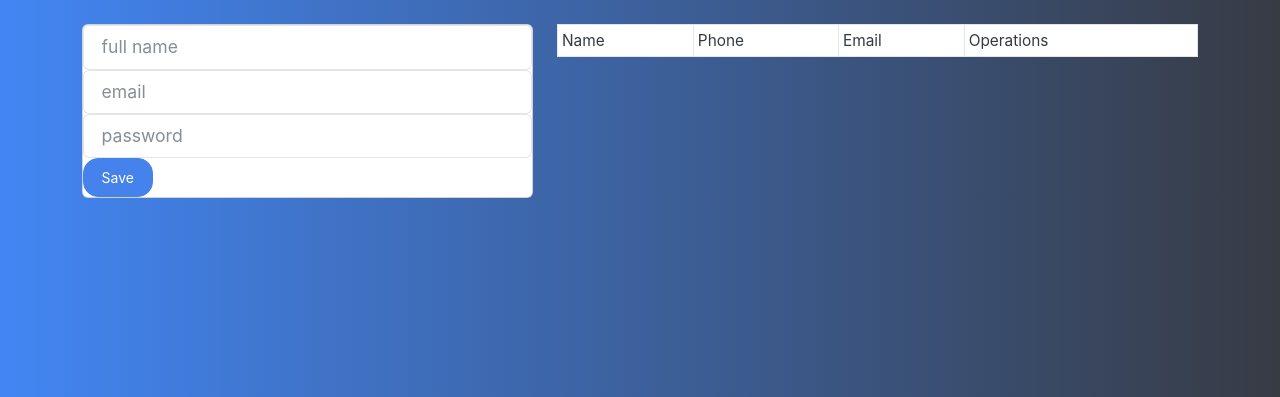
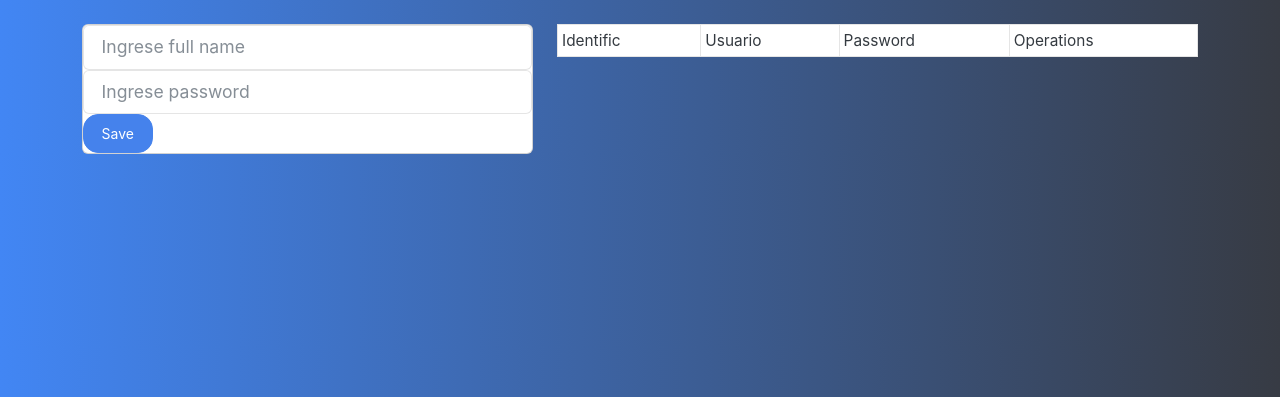
Before and after one commit to DeiviRep/PWEB-PYTHON-FLASK, a Flask app: page / in a window 1280 px wide. Shown: the part 39-436 px from the top of the page. Run offline with Flask 2, Linux system fonts and the light colour scheme; data that the repository does not hold is empty; some libraries are stand-ins or nearby versions.

Commit message:
C2 Modificacion de login

```diff
--- a/App.py
+++ b/App.py
@@ -26,7 +26,7 @@ app.secret_key= 'mysecretkey'
 @app.route('/')
 def Index():
     cur = mysql.connection.cursor()
-    cur.execute('SELECT * FROM user')
+    cur.execute('SELECT * FROM login')
     data = cur.fetchall()
     return render_template('index.html',contacts = data)#retornamos o renderisamos plantilla
 
@@ -36,10 +36,9 @@ def add_contact():
     if request.method == 'POST':
         usuario = request.form['usuario']
         password = request.form['password']
-        email = request.form['email']
         #cursor es para manejar nuestra coneccion
         cur = mysql.connection.cursor()
-        cur.execute('INSERT INTO user(usuario,email,contraseña) VALUES(%s,%s,aes_encrypt(%s,"toto"));',(usuario,email,password))
+        cur.execute('INSERT INTO login(usuario,password) VALUES(%s,aes_encrypt(%s,"toto"));',(usuario,password))
         #cur.execute('INSERT INTO user(usuario,email,contraseña) VALUES(%s,%s,%s);',(usuario,email,password))
         mysql.connection.commit()
         flash('contacto added succesfull')
@@ -49,7 +48,7 @@ def add_contact():
 @app.route('/edit/<id>')
 def get_contact(id):
     cur = mysql.connection.cursor()
-    cur.execute('SELECT * FROM user WHERE id = {0};'.format(id))
+    cur.execute('SELECT * FROM login WHERE id_l = {0};'.format(id))
     data = cur.fetchall()
     return render_template('edit.html',contact = data[0])
 
@@ -58,15 +57,13 @@ def update_contact(id):
      if request.method == 'POST':
         usuario = request.form['usuario']
         password = request.form['password']
-        email = request.form['email']
         cur = mysql.connection.cursor()
         cur.execute("""
-            UPDATE user
+            UPDATE login
             SET usuario = %s,
-                contraseña = %s,
-                email = %s
-            WHERE id = %s
-                """,(usuario,password,email,id))
+                password = %s
+            WHERE id_l = %s
+                """,(usuario,password,id))
         mysql.connection.commit()
         flash('Contact Update Successfully')
         return redirect(url_for('Index'))
@@ -74,17 +71,18 @@ def update_contact(id):
 @app.route('/delete/<string:id>')
 def delete_contact(id):
     cur = mysql.connection.cursor()
-    cur.execute('DELETE FROM user where id= {0};'.format(id))
+    cur.execute('DELETE FROM login where id_l= {0};'.format(id))
     mysql.connection.commit()
     flash('delete with succesfull')
     return redirect(url_for('Index'))
 data = 'jabon'
+
 #@app.route('/encript')
-def encryptar(key, data):
-    cipher = AES.new(key, AES.MODE_EAX)
-    ciphertext, tag = cipher.encrypt_and_digest(data)
-    print(data)
-    return cipher.nonce + tag + ciphertext
+# def encryptar(key, data):
+#     cipher = AES.new(key, AES.MODE_EAX)
+#     ciphertext, tag = cipher.encrypt_and_digest(data)
+#     print(data)
+#     return cipher.nonce + tag + ciphertext
 #codigo para iniciar el servidor #debug reinicia cada ves que entramos a la pag web
 if __name__ == '__main__':
     app.run(port = 3000, debug = True)
--- a/templates/edit.html
+++ b/templates/edit.html
@@ -9,13 +9,10 @@
                     <input class="form-control" type="text" name="usuario" placeholder="full name" value="{{ contact.1 }}">
                 </div>
                 <div class="form-group">
-                    <input class="form-control" type="email" name="email" placeholder="email" value="{{ contact.2}}">
-                </div>
-                <div class="form-group">
                     <input class="form-control" type="password" name="password" placeholder="password" value="{{ contact.2}}">
                 </div>
                 <div class="form-group">
-                    <button class="btn btn-success btn-block" type="password" name="password" placeholder="password" value="{{ contact.2}}">Submit</button>
+                    <button class="btn btn-success btn-block" type="submit" name="submit" >Submit</button>
                 </div>
             </form>
         </div>
--- a/templates/index.html
+++ b/templates/index.html
@@ -16,13 +16,10 @@
             <div class="card card body">
                 <form action="/add_contact" method="post">
                     <div class="form-group">
-                        <input type="text" name="usuario" placeholder="full name" class="form-control">
+                        <input type="text" name="usuario" placeholder="Ingrese full name" class="form-control">
                     </div>
                     <div class="form-group">
-                        <input type="email" name="email" placeholder="email" class="form-control">
-                    </div>
-                    <div class="form-group">
-                        <input type="password" name="password" placeholder="password" class="form-control">
+                        <input type="password" name="password" placeholder="Ingrese password" class="form-control">
                     </div>
                     <div class="form-group">
                         <button type="submit" class="btn btn-primary btn-block">
@@ -36,18 +33,18 @@
             <table class="table table-striped table-bordered bg-white table-sm">
                 <thead>
                     <tr>
-                        <td>Name</td>
-                        <td>Phone</td>
-                        <td>Email</td>
+                        <td>Identific</td>
+                        <td>Usuario</td>
+                        <td>Password</td>
                         <td>Operations</td>
                     </tr>
                 </thead>
                 <tbody>
                     {% for contact in contacts %}
                     <tr>
+                        <td>{{ contact.0 }}</td>
                         <td>{{ contact.1 }}</td>
                         <td>{{ contact.2 }}</td>
-                        <td>{{ contact.3 }}</td>
                         <td>
                             <a href="/edit/{{ contact.0 }}" class="btn btn-secondary">Edit</a>
                             <a href="/delete/{{ contact.0 }}" class="btn btn-danger btn-delete">Delete</a>
```
